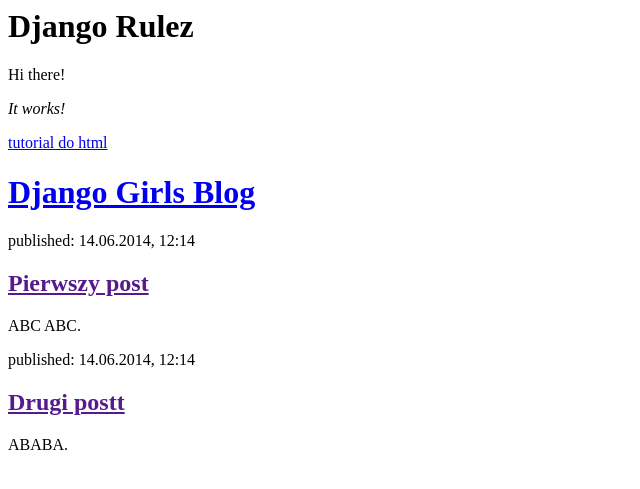
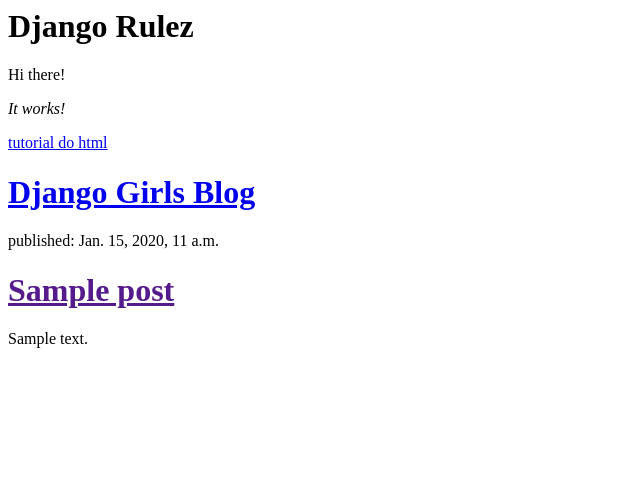
Before and after one commit to zzztoppl/django, a Django app: template blog/templates/blog/post_list.html in a window 1280 px wide. Shown: the top 489 px of the page, without its empty margins (0-640 px from the left). Run offline with Django 3.2, Linux system fonts and the light colour scheme; the template is opened without the code that fills it: values that come from a table or form of the project are taken from there, others are empty; tables that the repository leaves empty hold one stand-in row (values such as "Sample post").

Commit message:
podmiecie bazy danych

```diff
--- a/blog/templates/blog/post_list.html
+++ b/blog/templates/blog/post_list.html
@@ -4,19 +4,16 @@
     <p><em>It works!</em></p>
 <a href="https://tutorial.djangogirls.org/pl/html/">tutorial do html</a>
 
-<div>
+        <div>
             <h1><a href="/">Django Girls Blog</a></h1>
         </div>
 
-        <div>
-            <p>published: 14.06.2014, 12:14</p>
-            <h2><a href="">Pierwszy post</a></h2>
-            <p>ABC ABC.</p>
-        </div>
-
-        <div>
-            <p>published: 14.06.2014, 12:14</p>
-            <h2><a href="">Drugi postt</a></h2>
-            <p>ABABA.</p>
+{% for post in posts %}
+    <div>
+        <p>published: {{ post.published_date }}</p>
+        <h1><a href="">{{ post.title }}</a></h1>
+        <p>{{ post.text|linebreaksbr }}</p>
+    </div>
+{% endfor %}
         </div>
 </html>
--- a/blog/views.py
+++ b/blog/views.py
@@ -1,5 +1,9 @@
 from django.shortcuts import render
+from django.utils import timezone
+from .models import Post
 
 # Create your views here.
 def post_list(request):
-    return render(request, 'blog/post_list.html', {})
+    posts = Post.objects.filter(published_date__lte=timezone.now()).order_by('published_date')
+
+    return render(request, 'blog/post_list.html', {"posts": posts})
```
